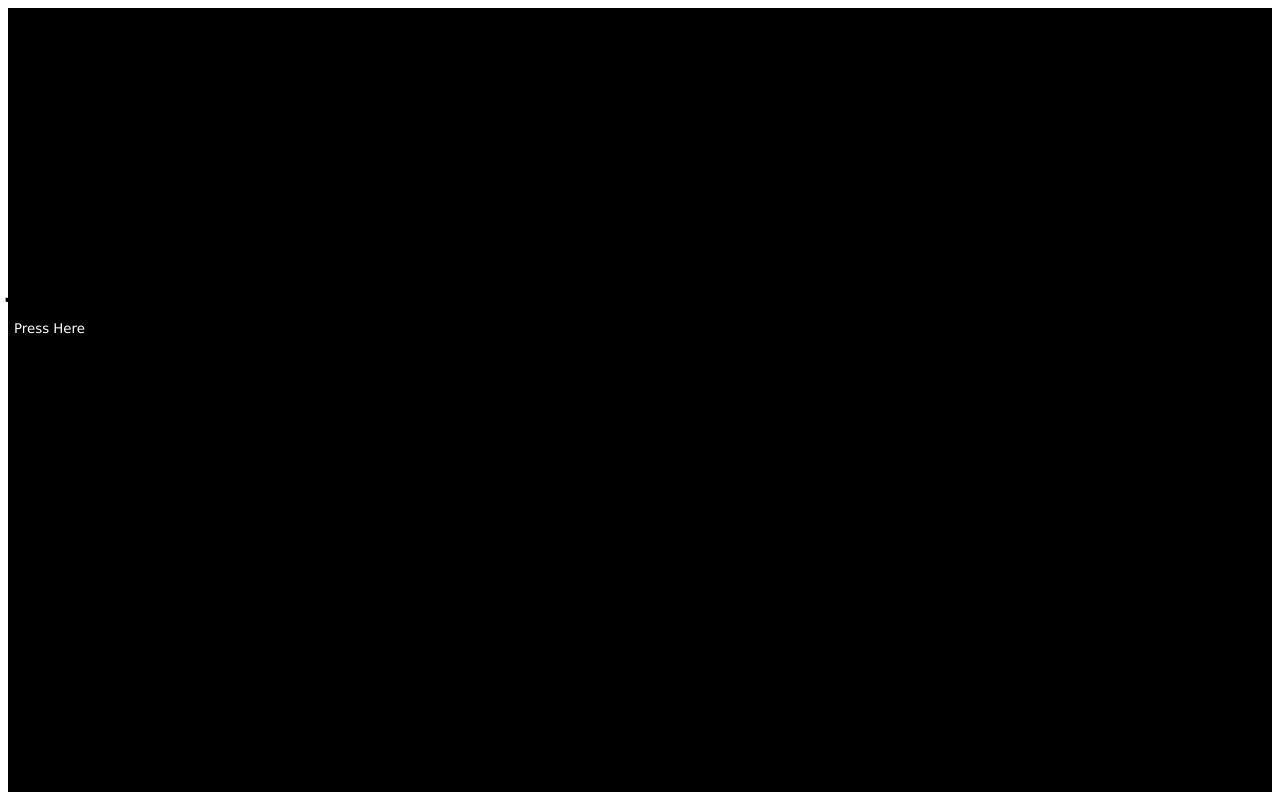
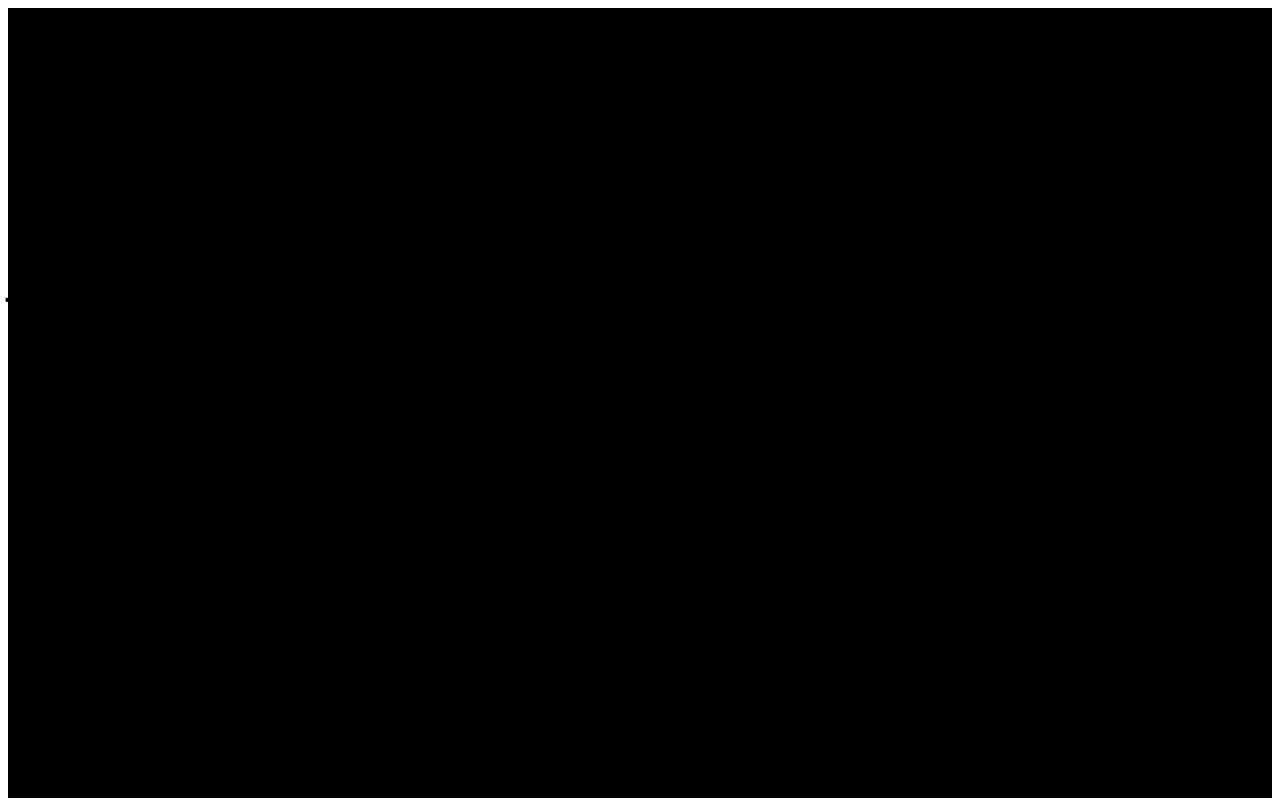
Before and after one commit to DarkShadowGithubOfficial/particle-burst, a plain HTML site: page index.html in a window 1280 px wide. Drawn offline with Linux system fonts and the light colour scheme.

Commit message:
Update index.html

```diff
--- a/index.html
+++ b/index.html
@@ -1,7 +1,14 @@
-<head><link rel="stylesheet" href="style.css" /></head>
+<!DOCTYPE html>
+<html lang="en">
+<head>
+  <meta charset="UTF-8">
+  <meta name="viewport" content="width=device-width, initial-scale=1.0">
+  <title>Document</title>
+  <link rel="stylesheet" href="style.css">
+</head>
 <body>
-<h1 id="header">JavaScript is awesome!</h1>
-<button id="btn">Press Here</button>
-<canvas id="canvas"></canvas>
-<script src="script.js"></script>
+  <h1 id="header">JavaScript is Awesome</h1>
+  <canvas id="canvas"></canvas>
+  <script src="script.js"></script>
 </body>
+</html>
```
